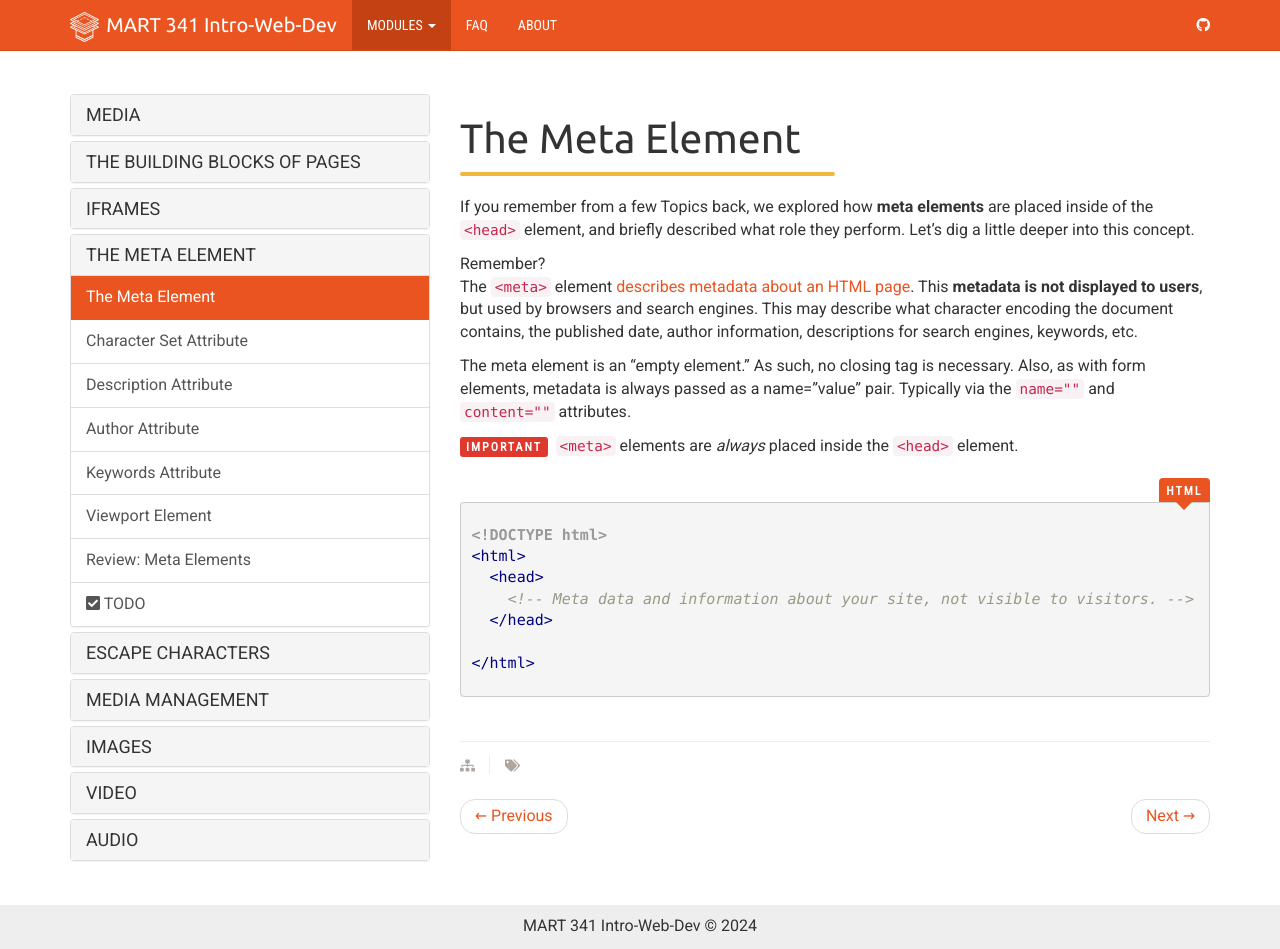
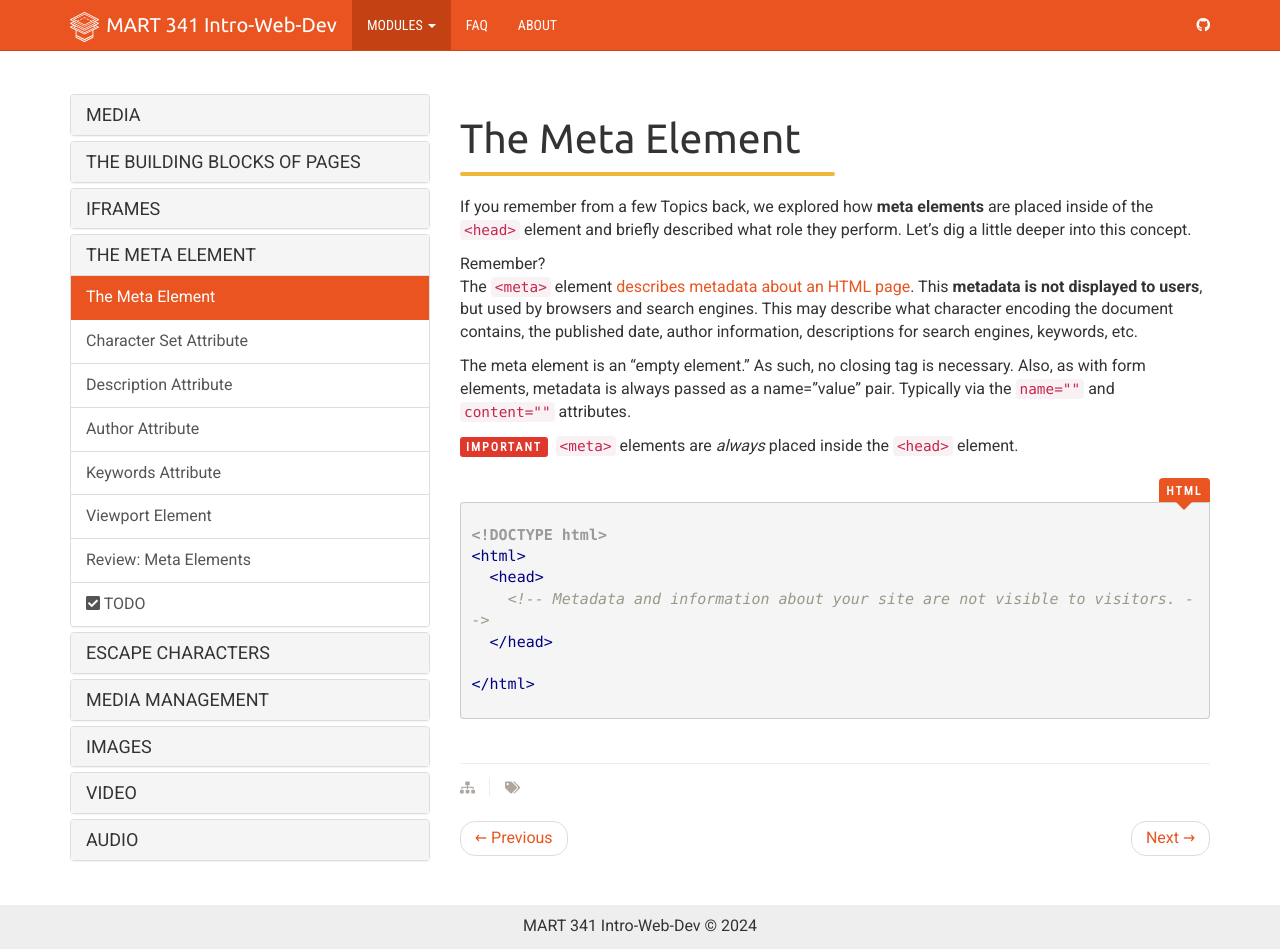
Before and after one commit to Montana-Media-Arts/webDesignFall2024, a Jekyll site: the page built from _docs/topic-07/03-meta/page-01.md, in a window 1280 px wide and 949 px high. Built offline with Jekyll 4.4.1, drawn with Linux system fonts in a browser that asks for light colours; nearby versions of some CDN libraries.

Commit message:
Update page-01.md

```diff
--- a/_docs/topic-07/03-meta/page-01.md
+++ b/_docs/topic-07/03-meta/page-01.md
@@ -6,7 +6,7 @@ permalink: /topic-07/meta-about/
 
 <div class="divider-heading"></div>
 
-If you remember from a few Topics back, we explored how **meta elements** are placed inside of the `<head>` element, and briefly described what role they perform. Let's dig a little deeper into this concept.
+If you remember from a few Topics back, we explored how **meta elements** are placed inside of the `<head>` element and briefly described what role they perform. Let's dig a little deeper into this concept.
 
 <p><span class="remember-text">Remember?</span><br/>
 The <code>&lt;meta&gt;</code> element <a href="../../topic-05/head-meta/" target="_new">describes metadata about an HTML page</a>. This <b>metadata is not displayed to users</b>, but used by browsers and search engines. This may describe  what character encoding the document contains, the published date, author information, descriptions for search engines, keywords, etc.</p>
@@ -25,7 +25,7 @@ The meta element is an “empty element.” As such, no closing tag is necessary
 <!DOCTYPE html>
 <html>
   <head>
-    <!-- Meta data and information about your site, not visible to visitors. -->
+    <!-- Metadata and information about your site are not visible to visitors. -->
   </head>
 
 </html>
```
